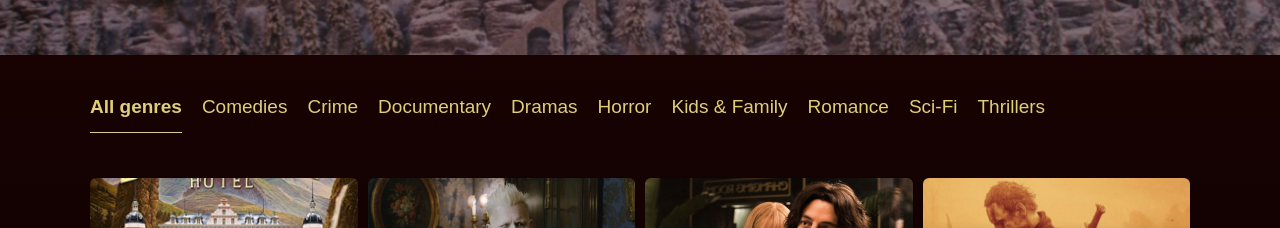
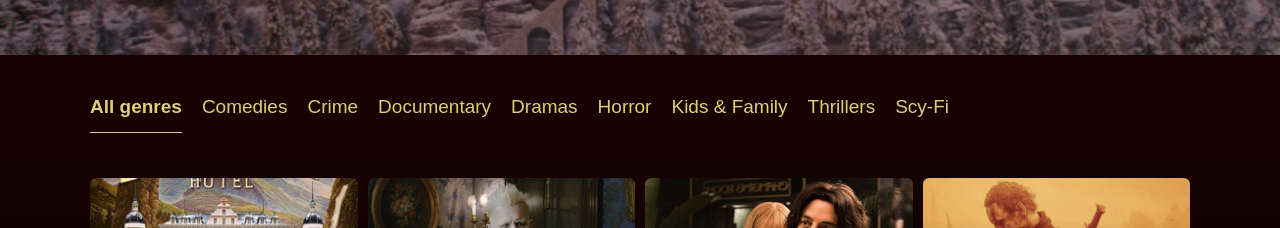
Before and after one commit to kolesbars/1746191-what-to-watch-8, a React (Create React App) app in the folder project/: page / in a window 1280 px wide. Shown: the part 535-763 px from the top of the page. Built offline with nearby package versions, Linux system fonts and the light colour scheme.

Commit message:
подключает redux, добавляет фильтрацию по жанру

```diff
--- a/project/src/components/film-card/videoplayer.tsx
+++ b/project/src/components/film-card/videoplayer.tsx
@@ -27,18 +27,13 @@ function VideoPlayer(props: VideoPlayerProps): JSX.Element {
   }, [src]);
 
   useEffect(() => {
-    if (videoRef.current === null) {
-      return;
-    }
-
-    if (isPlaing) {
+    if (videoRef.current !== null && isPlaing) {
       videoRef.current.play();
     }
-
   });
 
   return (
-    <video src={src} ref={videoRef}></video>
+    <video src={src} ref={videoRef} muted></video>
   );
 }
 
--- /dev/null
+++ b/project/src/components/main/genre.tsx
@@ -0,0 +1,35 @@
+type GenreProps ={
+  genre: string;
+  isActiveGenre: boolean;
+  onChangeGenre: (genre: string) => void;
+  onFilterFilmListByGenre: () => void;
+}
+
+function Genre({genre, isActiveGenre, onChangeGenre, onFilterFilmListByGenre}: GenreProps): JSX.Element {
+  function getGenreName(genreName: string): string {
+    switch (genreName) {
+      case 'Comedy':
+        return 'Comedies';
+      case 'Thriller':
+        return'Thrillers';
+      case 'Drama':
+        return 'Dramas';
+      default:
+        return genre;
+    }
+  }
+
+  return (
+    <li className={`catalog__genres-item ${isActiveGenre ? 'catalog__genres-item--active' : ''}`}
+      onClick = {(evt) => {
+        evt.preventDefault();
+        onChangeGenre(genre);
+        onFilterFilmListByGenre();
+      }}
+    >
+      <a href="{url}" className="catalog__genres-link">{getGenreName(genre)}</a>
+    </li>
+  );
+}
+
+export default Genre;
--- /dev/null
+++ b/project/src/components/main/genres-list.tsx
@@ -0,0 +1,60 @@
+import {FilmType} from '../../types/film-type';
+import Genre from './genre';
+import {Dispatch} from 'redux';
+import {connect, ConnectedProps} from 'react-redux';
+import {State} from '../../types/state';
+import {Actions} from '../../types/action';
+import {changeGenre, filterFilmListByGenre} from '../../store/action';
+
+
+type GenresListProps = {
+  films: FilmType[]
+}
+
+const mapStateToProps = ({genre}: State) => ({
+  genre,
+});
+
+const mapDispatchToProps = (dispatch: Dispatch<Actions>) => ({
+  onChangeGenre(genre: string) {
+    dispatch(changeGenre(genre));
+  },
+  onFilterFilmListByGenre() {
+    dispatch(filterFilmListByGenre());
+  },
+});
+
+const connector = connect(mapStateToProps, mapDispatchToProps);
+
+type PropsFromRedux = ConnectedProps<typeof connector>;
+type ConnectedComponentProps = PropsFromRedux & GenresListProps;
+
+function GenresList(props: ConnectedComponentProps): JSX.Element {
+  const {films, genre, onChangeGenre, onFilterFilmListByGenre} = props;
+  const addGenre = () => {
+    const genresList = ['All genres'];
+
+    films.forEach((film) => {
+      if (!genresList.includes(film.genre)) {
+        genresList.push(film.genre);
+      }
+    });
+    return genresList;
+  };
+
+  return (
+    <ul className="catalog__genres-list">
+      {addGenre().map((genreName) =>
+        (
+          <Genre
+            key = {genreName}
+            genre = {genreName}
+            isActiveGenre = {genre === genreName}
+            onChangeGenre = {onChangeGenre}
+            onFilterFilmListByGenre = {onFilterFilmListByGenre}
+          />))}
+    </ul>
+  );
+}
+
+export default connector(GenresList);
--- a/project/src/components/main/main.tsx
+++ b/project/src/components/main/main.tsx
@@ -3,6 +3,9 @@ import {FilmType} from '../../types/film-type';
 import {useHistory} from 'react-router-dom';
 import {Link} from 'react-router-dom';
 import {AppRoute} from '../../const';
+import GenresList from './genres-list';
+import {connect, ConnectedProps} from 'react-redux';
+import {State} from '../../types/state';
 
 type MainScreenProps = {
   title: string,
@@ -11,7 +14,16 @@ type MainScreenProps = {
   films: FilmType[],
 }
 
-function Main(props: MainScreenProps): JSX.Element {
+const mapStateToProps = ({filmList}: State) => ({
+  filmList,
+});
+
+const connector = connect(mapStateToProps);
+
+type PropsFromRedux = ConnectedProps<typeof connector>;
+type ConnectedComponentProps = PropsFromRedux & MainScreenProps;
+
+function Main(props: ConnectedComponentProps): JSX.Element {
   const history = useHistory();
 
   return (
@@ -83,43 +95,12 @@ function Main(props: MainScreenProps): JSX.Element {
       <div className="page-content">
         <section className="catalog">
           <h2 className="catalog__title visually-hidden">Catalog</h2>
-
-          <ul className="catalog__genres-list">
-            <li className="catalog__genres-item catalog__genres-item--active">
-              <a href="{url}" className="catalog__genres-link">All genres</a>
-            </li>
-            <li className="catalog__genres-item">
-              <a href="{url}" className="catalog__genres-link">Comedies</a>
-            </li>
-            <li className="catalog__genres-item">
-              <a href="{url}" className="catalog__genres-link">Crime</a>
-            </li>
-            <li className="catalog__genres-item">
-              <a href="{url}" className="catalog__genres-link">Documentary</a>
-            </li>
-            <li className="catalog__genres-item">
-              <a href="{url}" className="catalog__genres-link">Dramas</a>
-            </li>
-            <li className="catalog__genres-item">
-              <a href="{url}#" className="catalog__genres-link">Horror</a>
-            </li>
-            <li className="catalog__genres-item">
-              <a href="{url}" className="catalog__genres-link">Kids & Family</a>
-            </li>
-            <li className="catalog__genres-item">
-              <a href="{url}" className="catalog__genres-link">Romance</a>
-            </li>
-            <li className="catalog__genres-item">
-              <a href="{url}" className="catalog__genres-link">Sci-Fi</a>
-            </li>
-            <li className="catalog__genres-item">
-              <a href="{url}" className="catalog__genres-link">Thrillers</a>
-            </li>
-          </ul>
-
+          <GenresList
+            films={props.films}
+          />
           <div className="catalog__films-list">
             <FilmList
-              films = {props.films}
+              films = {props.filmList}
             />
           </div>
 
@@ -145,4 +126,4 @@ function Main(props: MainScreenProps): JSX.Element {
     </>);
 }
 
-export default Main;
+export default connector(Main);
--- a/project/src/index.tsx
+++ b/project/src/index.tsx
@@ -2,6 +2,10 @@ import React from 'react';
 import ReactDOM from 'react-dom';
 import App from './components/app/app';
 import {films} from './mocks/films';
+import {createStore} from 'redux';
+import {Provider} from 'react-redux';
+import {reducer} from './store/reducer';
+import {composeWithDevTools} from 'redux-devtools-extension';
 
 const promo = {
   title: 'The Grand Budapest Hotel',
@@ -9,13 +13,20 @@ const promo = {
   date: 2014,
 };
 
+const store = createStore(
+  reducer,
+  composeWithDevTools(),
+);
+
 ReactDOM.render(
   <React.StrictMode>
+    <Provider store= {store}>
       <App
         title = {promo.title}
         genre = {promo.genre}
         date = {promo.date}
         films = {films}
       />
+    </Provider>
   </React.StrictMode>,
   document.getElementById('root'));
--- a/project/src/mocks/films.ts
+++ b/project/src/mocks/films.ts
@@ -35,7 +35,7 @@ export const films: FilmType[] = [
     'director': 'Wes Anderson',
     'starring': ['Bill Murray', 'Edward Norton', 'Jude Law', 'Willem Dafoe', 'Saoirse Ronan'],
     'runTime': 99,
-    'genre': 'Comedy',
+    'genre': 'Crime',
     'released': 2014,
     'isFavorite': true,
   },
@@ -54,7 +54,7 @@ export const films: FilmType[] = [
     'director': 'Wes Anderson',
     'starring': ['Bill Murray', 'Edward Norton', 'Jude Law', 'Willem Dafoe', 'Saoirse Ronan'],
     'runTime': 99,
-    'genre': 'Comedy',
+    'genre': 'Documentary',
     'released': 2014,
     'isFavorite': false,
   },
@@ -73,7 +73,7 @@ export const films: FilmType[] = [
     'director': 'Wes Anderson',
     'starring': ['Bill Murray', 'Edward Norton', 'Jude Law', 'Willem Dafoe', 'Saoirse Ronan'],
     'runTime': 99,
-    'genre': 'Comedy',
+    'genre': 'Drama',
     'released': 2014,
     'isFavorite': true,
   },
@@ -92,7 +92,7 @@ export const films: FilmType[] = [
     'director': 'Wes Anderson',
     'starring': ['Bill Murray', 'Edward Norton', 'Jude Law', 'Willem Dafoe', 'Saoirse Ronan'],
     'runTime': 99,
-    'genre': 'Comedy',
+    'genre': 'Horror',
     'released': 2014,
     'isFavorite': false,
   },
@@ -111,7 +111,7 @@ export const films: FilmType[] = [
     'director': 'Wes Anderson',
     'starring': ['Bill Murray', 'Edward Norton', 'Jude Law', 'Willem Dafoe', 'Saoirse Ronan'],
     'runTime': 99,
-    'genre': 'Comedy',
+    'genre': 'Kids & Family',
     'released': 2014,
     'isFavorite': true,
   },
@@ -130,7 +130,7 @@ export const films: FilmType[] = [
     'director': 'Wes Anderson',
     'starring': ['Bill Murray', 'Edward Norton', 'Jude Law', 'Willem Dafoe', 'Saoirse Ronan'],
     'runTime': 99,
-    'genre': 'Comedy',
+    'genre': 'Thriller',
     'released': 2014,
     'isFavorite': false,
   },
@@ -149,7 +149,7 @@ export const films: FilmType[] = [
     'director': 'Wes Anderson',
     'starring': ['Bill Murray', 'Edward Norton', 'Jude Law', 'Willem Dafoe', 'Saoirse Ronan'],
     'runTime': 99,
-    'genre': 'Comedy',
+    'genre': 'Scy-Fi',
     'released': 2014,
     'isFavorite': true,
   },
--- /dev/null
+++ b/project/src/store/action.ts
@@ -0,0 +1,12 @@
+import {ActionType, ChangeGenreAction, FilterFilmsByGenreAction} from '../types/action';
+import {films} from '../mocks/films';
+
+export const changeGenre = (genre: string): ChangeGenreAction => ({
+  type: ActionType.ChangeGenre,
+  payload: genre,
+});
+
+export const filterFilmListByGenre = (): FilterFilmsByGenreAction => ({
+  type: ActionType.FilterFilmsByGenre,
+  payload: films,
+});
--- /dev/null
+++ b/project/src/store/reducer.ts
@@ -0,0 +1,22 @@
+import {State} from '../types/state';
+import {ActionType, Actions} from '../types/action';
+import {films} from '../mocks/films';
+import {FilterFilmsByGenre} from '../utils/common';
+
+const initialState: State = {
+  genre: 'All genres',
+  filmList: films,
+};
+
+function reducer(state: State = initialState, action: Actions): State {
+  switch (action.type) {
+    case ActionType.ChangeGenre:
+      return {...state, genre: action.payload};
+    case ActionType.FilterFilmsByGenre:
+      return {...state, filmList: FilterFilmsByGenre(action.payload, state.genre)};
+    default:
+      return state;
+  }
+}
+
+export {reducer};
--- /dev/null
+++ b/project/src/types/action.ts
@@ -0,0 +1,18 @@
+import {FilmType} from './film-type';
+
+export enum ActionType {
+  ChangeGenre = 'changeGenre',
+  FilterFilmsByGenre = 'filterFilmsByGenre',
+}
+
+export type ChangeGenreAction = {
+  type: ActionType.ChangeGenre;
+  payload: string;
+};
+
+export type FilterFilmsByGenreAction = {
+  type: ActionType.FilterFilmsByGenre;
+  payload: FilmType[];
+};
+
+export type Actions = ChangeGenreAction | FilterFilmsByGenreAction;
--- /dev/null
+++ b/project/src/types/state.ts
@@ -0,0 +1,6 @@
+import {FilmType} from './film-type';
+
+export type State = {
+  genre: string,
+  filmList: FilmType[]
+}
--- /dev/null
+++ b/project/src/utils/common.ts
@@ -0,0 +1,11 @@
+import {FilmType} from '../types/film-type';
+
+const FilterFilmsByGenre = (filmsList: FilmType[] , genre: string): FilmType[] => {
+  if (genre === 'All genres') {
+    return filmsList;
+  }
+
+  return filmsList.filter((film) => film.genre === genre);
+};
+
+export {FilterFilmsByGenre};
```
Also changed, not shown: project/src/components/film-card/film-card.tsx (+23 -12 lines). Lines whose indentation alone changed are shown as unchanged.
